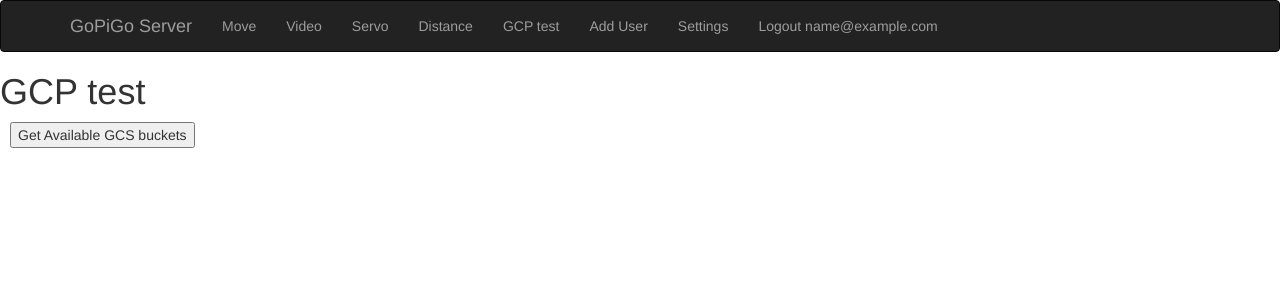
After one commit to fersantxez/gopigo-server, a Flask app: page /gcp in a window 1280 px wide. The commit adds this page. Shown: the top 300 px of the page. Run offline with Flask 2, Linux system fonts and the light colour scheme; the visitor is signed in with stand-in values (Sample User, id 1); data comes from the database, SQL or seed files in the repository; some libraries are stand-ins or nearby versions.

Commit message:
add first GCP test page. list buckets is working

```diff
--- a/app/forms.py
+++ b/app/forms.py
@@ -64,3 +64,6 @@ class FormServo(FlaskForm):
 
 class FormDistance(FlaskForm):
     get_distance = SubmitField('Get Distance')
+
+class FormListBuckets(FlaskForm):
+    get_buckets = SubmitField('Get Available GCS buckets')
--- a/app/templates/base.html
+++ b/app/templates/base.html
@@ -28,6 +28,7 @@
 					<li><a href="{{ url_for('video') }}">Video</a></li>
 					<li><a href="{{ url_for('servo') }}">Servo</a></li>
 					<li><a href="{{ url_for('distance') }}">Distance</a></li>
+					<li><a href="{{ url_for('gcp_page') }}">GCP test</a></li>
 					<li><a href="{{ url_for('register') }}">Add User</a></li>
 					<li><a href="{{ url_for('settings') }}">Settings</a></li>
 					<li><a href="{{ url_for('logout') }}">Logout {{ current_user.email }}</a></li>
--- /dev/null
+++ b/app/templates/gcp.html
@@ -0,0 +1,14 @@
+{% extends "base.html" %}
+
+{% block page_content %}
+<h1>GCP test</h1>
+
+<div class="btn-group btn-group-justified">
+   <div class="media-right">
+		<form action="" method="POST">
+			{{ formListBuckets.hidden_tag() }}
+			<p>{{ formListBuckets.get_buckets }}</p>
+		</form>
+   </div>
+
+{% endblock %}
--- a/app/views.py
+++ b/app/views.py
@@ -2,11 +2,13 @@ from config import Config
 from camera import Camera
 from app import app, db, login
 from app.forms import FormLogin, FormRegistration, FormForwardCms, FormBackwardCms, \
-	FormLeftTurnDegrees, FormRightTurnDegrees, FormPic, FormSettings, FormEdit, FormServo, FormDistance
+	FormLeftTurnDegrees, FormRightTurnDegrees, FormPic, FormSettings, FormEdit, FormServo, FormDistance, \
+	FormListBuckets
 from app.models import User, Document
 import app.util as util
 #OAuth Abstraction layer
 from app.oauth import OAuthSignIn, FacebookSignIn, TwitterSignIn
+import app.gcp as gcp
 
 from flask import request, make_response, redirect, abort, render_template, url_for, \
 	flash, session, send_from_directory, Response, g
@@ -431,6 +433,18 @@ def distance():
 		flash('I can see an object at {} cms from me'.format(distance), 'message')
 	return render_template('distance.html', form=form)
 
+#GCP
+@app.route('/gcp', methods=['GET', 'POST'])
+@login_required
+def gcp_page():
+	"""Display the GCP test page"""
+	formListBuckets = FormListBuckets()
+	if formListBuckets.validate_on_submit():
+		buckets = gcp.list_buckets()
+		for i, bucket in enumerate(buckets):
+			flash('Found bucket number {}: {}'.format(i, bucket), 'message')
+	return render_template('gcp.html', formListBuckets=formListBuckets)
+
 #Error handlers - only for 404 and 500, others are API specific
 @app.errorhandler(404)
 def page_not_found(e):
--- a/config.py
+++ b/config.py
@@ -75,3 +75,7 @@ class Config (object):
 
 	#HTTP Authentication configuration
 	TOKEN_EXPIRATION = 3600 #seconds
+
+
+	#GCP app dafault credentials location
+	GCP_APPLICATION_DEFAULT_CREDENTIALS_LOCATION="/home/pi/.ssh/gcp-application-default-credentials.json"
--- a/requirements.txt
+++ b/requirements.txt
@@ -16,3 +16,5 @@ rpi.gpio
 smbus-cffi	#not needed for gopigo?
 picamera
 rauth
+
+google-cloud
```
Also changed, not shown: app/gcp.py (added, +9 -0 lines).
